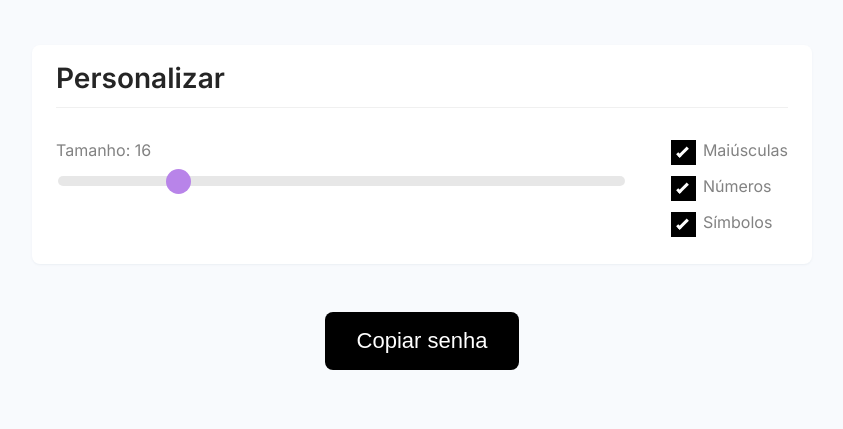
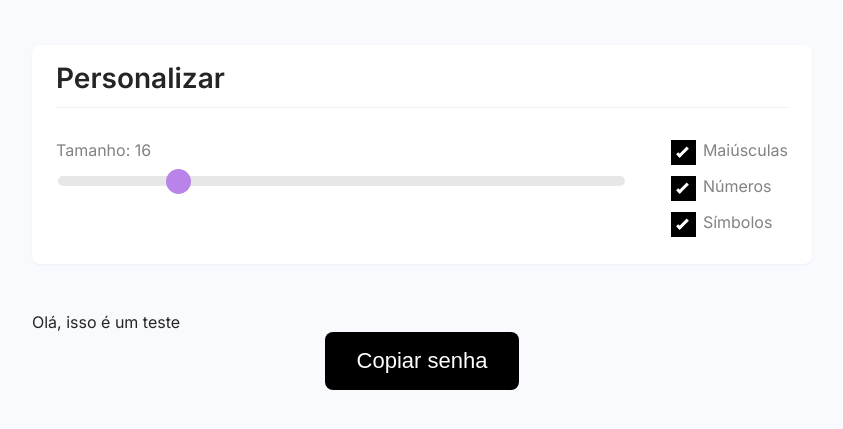
Before and after one commit to Kallyd/generator-password, a plain HTML site: page index.html in a window 1280 px wide. Shown: the part 281-710 px from the top of the page, without its empty margins (218-1061 px from the left). Drawn offline with Linux system fonts and the light colour scheme.

Commit message:
Update index.html

```diff
--- a/index.html
+++ b/index.html
@@ -77,6 +77,7 @@
           </div>
         </div>
       </section>
+      <p>Olá, isso é um teste</p>
 
       <div class="submit">
         <button id="copy-2">Copiar senha</button>
```
